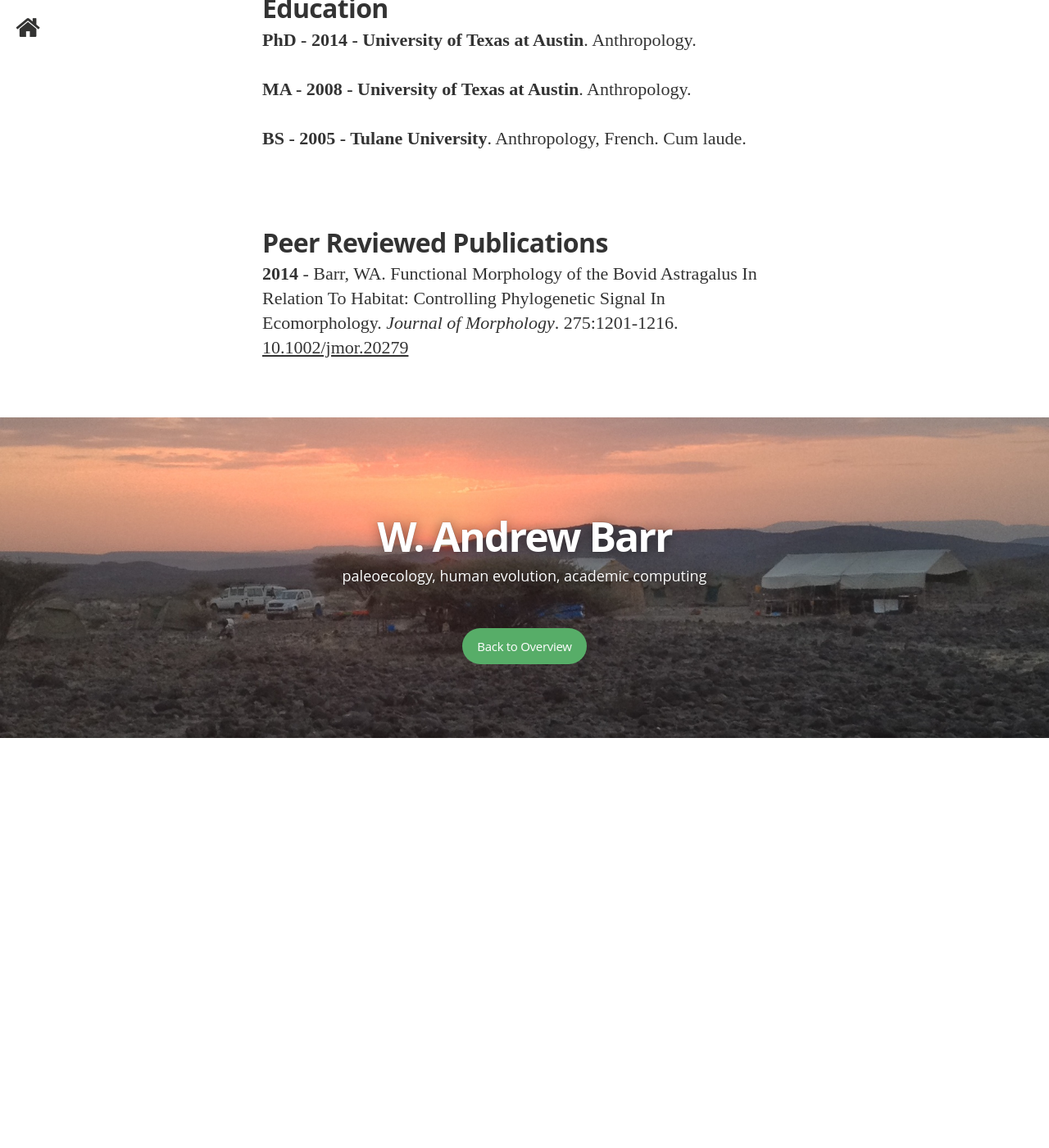
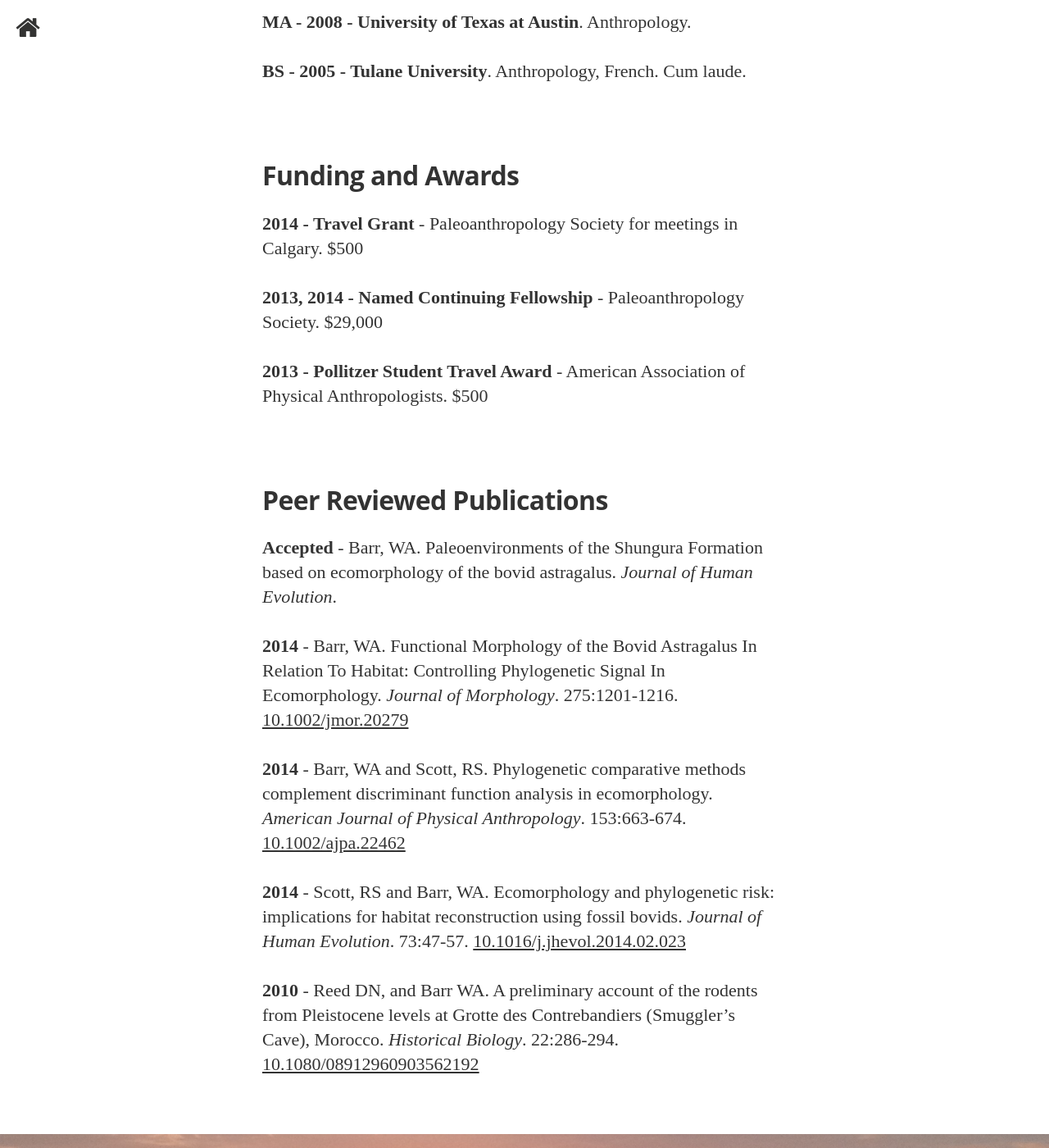
Before and after one commit to wabarr/personal, a Jekyll site: the page built from CV.md, in a window 1280 px wide and 1400 px high, scrolled down 430 px. Shown: the whole window at 82% size. Built offline with Jekyll 4.4.1, drawn with Linux system fonts in a browser that asks for light colours; nearby versions of some CDN libraries; some web fonts are replaced; Markdown is read by kramdown in place of the engine named in the settings; before the commit the page ends 1330 px from its top, so only the background shows below that; some of the changed text lies outside the part shown.

Commit message:
updates to CV and base layouts

```diff
--- a/CV.md
+++ b/CV.md
@@ -1,13 +1,12 @@
 ---
 layout: page
 permalink: /CV/
-title: CV
+title: "Barr - Curriculum Vitae"
 ---
 
-# W. Andrew Barr
 
 
-# Education
+<h1 style="padding-bottom:20px;">Education</h1>
 
 **PhD - 2014 - University of Texas at Austin**. Anthropology.
 
@@ -15,10 +14,19 @@ title: CV
 
 **BS - 2005 - Tulane University**. Anthropology, French. Cum laude.
 
-# Peer Reviewed Publications
+
+<h1 style="padding-bottom:20px;">Funding and Awards</h1>
+
+{% for award in site.data.CV_funding %}
+
+**{{ award.year }} - {{ award.name }}** - {{ award.grantor}}{% if award.purpose %} {{ award.purpose }}{% endif %}. ${{award.amount}}
+
+{% endfor %}
+
+<h1 style="padding-bottom:20px;">Peer Reviewed Publications</h1>
 
 {% for pub in site.data.CV_pubs %}
 
-**{{pub.year}}** - {{pub.authors}}. {{pub.title}}. *{{pub.journal}}*. {{pub.volume}}:{{pub.pages}}. [{{pub.doi}}](http://dx.doi.org/{{pub.doi}})
+**{{pub.year}}** - {{pub.authors}}. {{pub.title}}. *{{pub.journal}}*. {%if pub.volume %}{{pub.volume}}{% endif %}{%if pub.pages %}:{{pub.pages}}.{% endif %} [{{pub.doi}}](http://dx.doi.org/{{pub.doi}})
 
 {% endfor%}
--- /dev/null
+++ b/_data/CV_funding.yaml
@@ -0,0 +1,17 @@
+- year: 2014
+  grantor: Paleoanthropology Society
+  name: Travel Grant
+  purpose: for meetings in Calgary
+  amount: 500
+
+- year: 2013, 2014
+  grantor: Paleoanthropology Society
+  name: Named Continuing Fellowship
+  purpose: ~
+  amount: "29,000"
+
+- year: 2013
+  grantor: American Association of Physical Anthropologists
+  name: Pollitzer Student Travel Award
+  purpose: ~
+  amount: 500
--- a/_data/CV_pubs.yaml
+++ b/_data/CV_pubs.yaml
@@ -1,3 +1,13 @@
+- authors: Barr, WA
+  journal: Journal of Human Evolution
+  year: Accepted
+  title: "Paleoenvironments of the Shungura Formation based on ecomorphology of the bovid astragalus"
+  volume: ~
+  issue: ~
+  doi: ~
+  pages: ~
+
+
 - authors: Barr, WA
   journal: Journal of Morphology
   year: 2014
@@ -6,3 +16,31 @@
   issue: ~
   doi: 10.1002/jmor.20279
   pages: 1201-1216
+
+
+- authors: Barr, WA and Scott, RS
+  journal: American Journal of Physical Anthropology
+  year: 2014
+  title: "Phylogenetic comparative methods complement discriminant function analysis in ecomorphology"
+  volume: 153
+  issue: ~
+  doi: 10.1002/ajpa.22462
+  pages: 663-674
+
+- authors: Scott, RS and Barr, WA
+  journal: Journal of Human Evolution
+  year: 2014
+  title: "Ecomorphology and phylogenetic risk: implications for habitat reconstruction using fossil bovids"
+  volume: 73
+  issue: ~
+  doi: 10.1016/j.jhevol.2014.02.023
+  pages: 47-57
+
+- authors: Reed DN, and Barr WA
+  journal: Historical Biology
+  year: 2010
+  title: "A preliminary account of the rodents from Pleistocene levels at Grotte des Contrebandiers (Smuggler's Cave), Morocco"
+  volume: 22
+  issue: ~
+  doi: 10.1080/08912960903562192
+  pages: 286-294
--- a/_includes/aboutme.html
+++ b/_includes/aboutme.html
@@ -1,6 +1,6 @@
 
 <article class="post">
-	<section class="post-content">
+<section class="post-content">
 
 <p>
 I am a paleoecologist and paleoanthropologist interested in understanding the environmental context of early human evolution. My research examines the ecological factors that shaped the evolution of our early ancestors. I conduct fieldwork in the Afar region of Ethiopia with the <strong>Mille-Logya Research Project</strong>.
@@ -11,10 +11,9 @@ I am a paleoecologist and paleoanthropologist interested in understanding the en
 My dissertation focused on reconstructing past environments of the Shungura Formation in southwestern Ethiopia using <strong>bovid ecomorphology</strong>. My work expanded the method of ecomorphology to explicitly consider phylogeny and body size.
 </p>
 
-
 <p>
 I am currently working on developing methods for testing hypotheses regarding environmental drivers of speciation and extinction events.
 </p>
 
-	</section>
+</section>
 </article>
--- a/_layouts/page.html
+++ b/_layouts/page.html
@@ -50,7 +50,7 @@
       <div class="inner">
         <h1 class="blog-title">{{ site.title }}</h1>
         <h2 class="blog-description">{{ site.description }}</h2>
-        <a href="/" class="btn">Back to Overview</a>
+        <a href="{{site.baseurl}}/" class="btn">Back to Overview</a>
       </div>
     </div>
     {% include javascripts.html %}
```
Also changed, not shown: index.html (+4 -4 lines).
